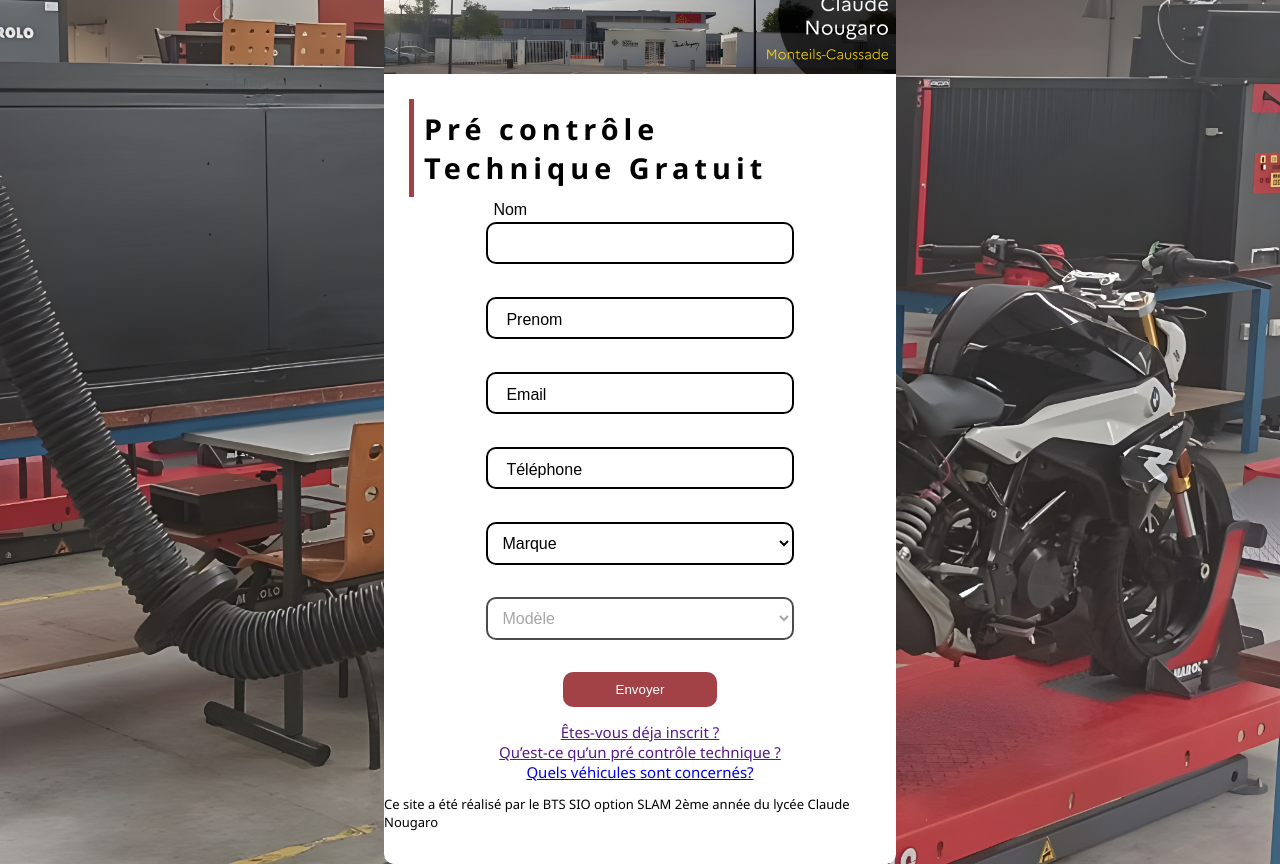
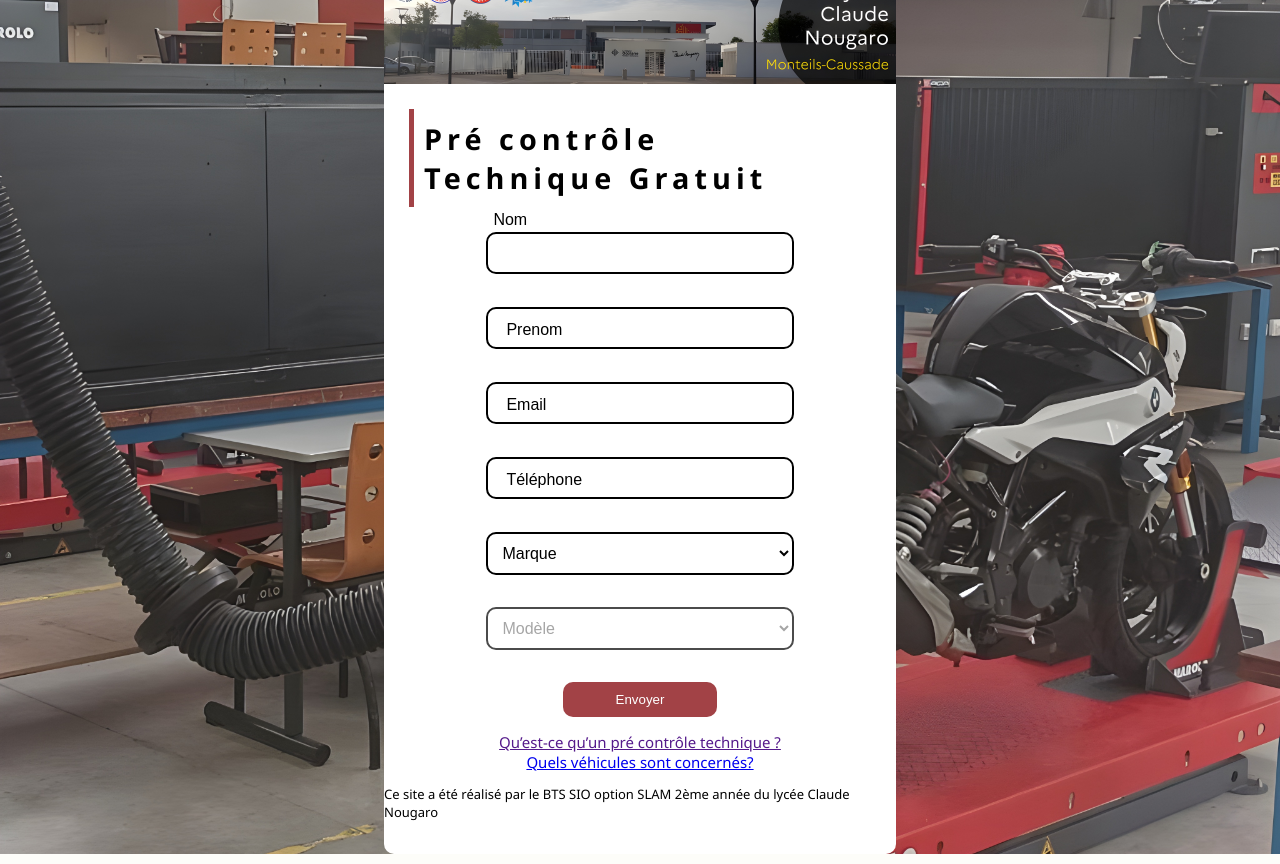
Before and after one commit to chronost82/DMS_Nougaro_Ap3, a CodeIgniter 4 app: the page made by app/Views/accueil.php in a window 1280 px wide. Run offline with PHP 8.4 and a stand-in for CodeIgniter, Linux system fonts and the light colour scheme; the template is opened without the code that fills it, so the values that code supplies are empty; some libraries are stand-ins or nearby versions.

Commit message:
Fix: Update demande handling in DemandeController and comment out link in accueil.php

```diff
--- a/app/Controllers/DemandeController.php
+++ b/app/Controllers/DemandeController.php
@@ -392,8 +392,8 @@ class DemandeController extends BaseController
         $demande = $this->request->getPost();
         $demande['MODELE'] = $this->request->getPost('modele');
         unset($demande['modele']);
+        $demande['DATEDEMANDE'] = date('Y-m-d');
         $demande['ETAT'] = 'attente';
-        $demande['DATEDEMANDE'] = date('Y-m-d');
         $demandeModel->save($demande);
         $vehiculeModel = model('VehiculeModel');
         $marques = $vehiculeModel->distinct()->select('MARQUE')->orderBy('MARQUE', 'ASC')->findAll();
--- a/app/Views/accueil.php
+++ b/app/Views/accueil.php
@@ -56,7 +56,7 @@
                 <input type="submit" id="valid" value="Envoyer">
             </div>
             <div class="lien">
-                <a href="">Êtes-vous déja inscrit ?</a><br>
+                <!-- <a href="">Êtes-vous déja inscrit ?</a><br> -->
                 <a id="infoPreCt" href="">Qu’est-ce qu’un pré contrôle technique ?</a><br>
                 <a href="pdf/moto concerne.pdf" target="_blank">Quels véhicules sont concernés?</a>
             </div>
```
